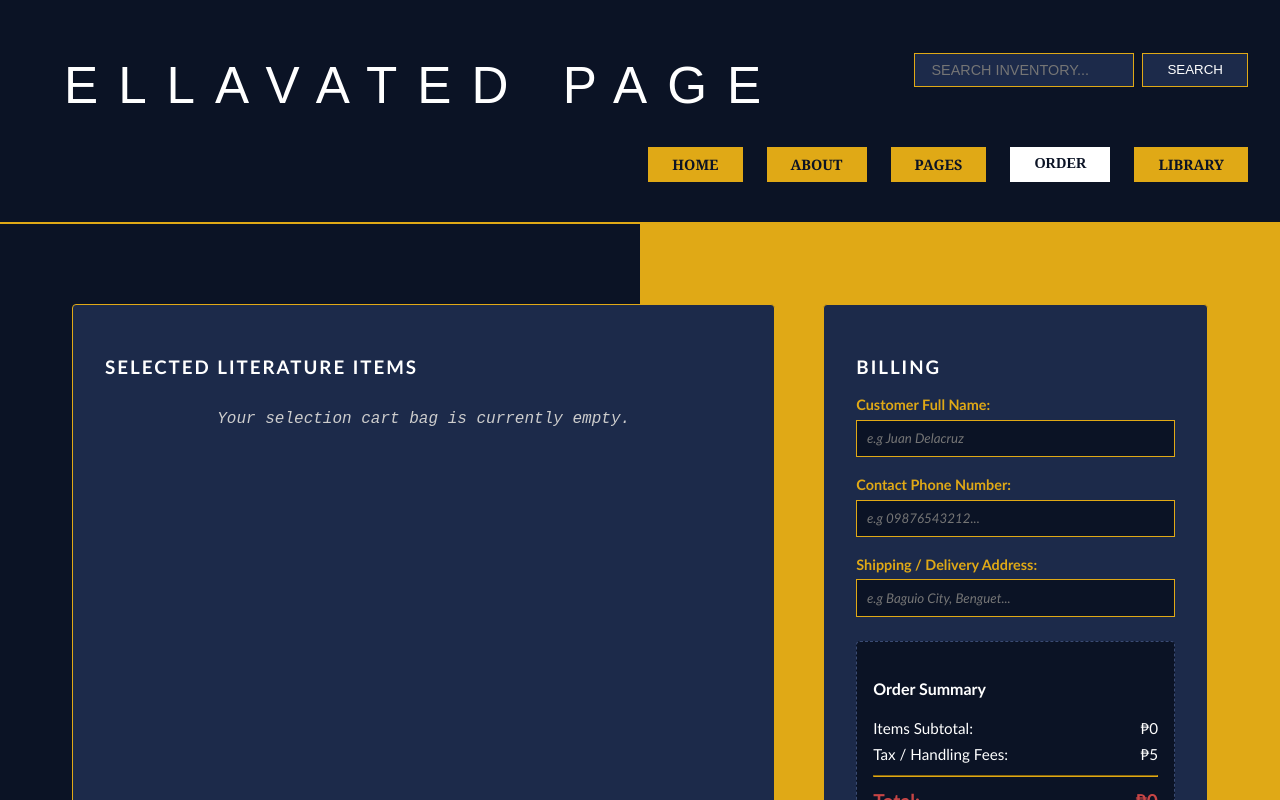
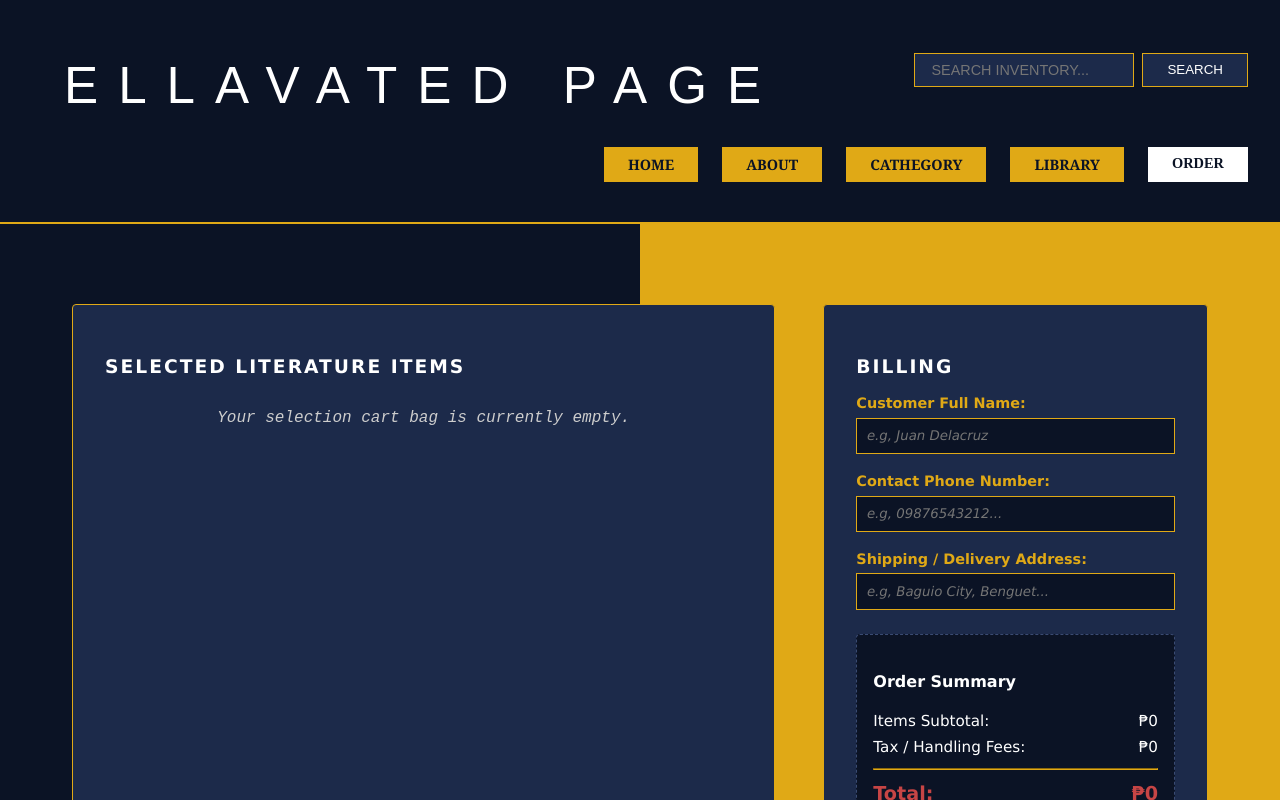
Before and after one commit to eliyosh/BookShop2, an Angular app in the folder bookshop-adb/: page /order in a window 1280 px wide. Shown: the top 800 px of the page. Built offline with nearby package versions, Linux system fonts and the light colour scheme.

Commit message:
feat: added data to css and html of the project

```diff
--- a/bookshop-adb/src/app/category/category.css
+++ b/bookshop-adb/src/app/category/category.css
@@ -1,8 +1,11 @@
 .catalog-main-header {
-    letter-spacing: 2px;
+    letter-spacing: 3px;
     text-align: center;
     margin-bottom: 2rem;
-    font-size: 1.8rem;
+    font-size: 2rem;
+    font-family: 'Lucida Grande', 'Lucida Sans', Arial, sans-serif;    ;
+    font-weight: bold;
+
 }
 .section-divider {
   border-bottom: 3px solid var(--text-white);
--- a/bookshop-adb/src/app/library/library.css
+++ b/bookshop-adb/src/app/library/library.css
@@ -2,8 +2,9 @@
     max-width: 1200px;
     margin: 2rem auto;
     padding: 0 1.5rem;
-    font-family: sans-serif;
-  }
+    font-family:  'Lucida Grande', 'Lucida Sans', Arial, sans-serif;
+    letter-spacing: 0.5px;
+}
 
   .search-box-panel {
     background: linear-gradient(135deg, #1e1e24 0%, #2a2a35 100%);
@@ -12,13 +13,14 @@
     border-radius: 12px;
     box-shadow: 0 8px 24px rgba(0,0,0,0.15);
     margin-bottom: 3rem;
-    border-left: 5px solid #d4af37; /* Royal gold highlight trim match */
+    border-left: 5px solid #d4af37;
   }
 
   .search-box-panel h2 {
     margin-top: 0;
     font-size: 1.8rem;
-    letter-spacing: 0.5px;
+    letter-spacing: 2px;
+
   }
 
   .search-box-panel p {
@@ -40,6 +42,7 @@
     background: #121216;
     color: #fff;
     font-size: 1rem;
+    font-style: italic;
   }
 
   .search-row input:focus {
@@ -53,11 +56,12 @@
     color: #121216;
     border: none;
     padding: 0 1.5rem;
-    font-weight: bold;
+    font-weight: bolder;
     border-radius: 6px;
     cursor: pointer;
-    transition: background 0.2s ease;
-  }
+    transition: 0.2s ease;
+    font-family:'Gill Sans', 'Gill Sans MT', Calibri, 'Trebuchet MS', sans-serif;
+}
 
   .access-btn:hover {
     background: #f1c40f;
@@ -108,7 +112,7 @@
     margin-top: 1.5rem;
     font-weight: bold;
     cursor: pointer;
-    transition: background 0.2s;
+    transition: 0.2s;
   }
 
   .read-btn:hover {
--- a/bookshop-adb/src/app/library/library.html
+++ b/bookshop-adb/src/app/library/library.html
@@ -4,7 +4,7 @@
       <p>Enter your contact phone number to retrieve your active E-Book purchases:</p>
 
       <div class="search-row">
-        <input type="text" placeholder="e.g., 09212437824" (input)="updatePhone($event)">
+        <input type="text" placeholder="e.g, 09212437824" (input)="updatePhone($event)">
         <button class="access-btn" (click)="fetchMyLibrary()">ACCESS MY SHELF</button>
       </div>
     </div>
--- a/bookshop-adb/src/app/navbar/navbar.html
+++ b/bookshop-adb/src/app/navbar/navbar.html
@@ -10,8 +10,9 @@
     <nav class="nav-bar-links">
       <a routerLink="/home" routerLinkActive="active">HOME</a>
       <a (click)="scrollToFooter()" class="scroll-link">ABOUT</a>
-      <a routerLink="/pages" routerLinkActive="active">PAGES</a>
+      <a routerLink="/pages" routerLinkActive="active">CATHEGORY</a>
+      <a routerLink="/library" routerLinkActive="active">LIBRARY</a>
       <a routerLink="/order" routerLinkActive="active">ORDER</a>
-      <a routerLink="/library" routerLinkActive="active">LIBRARY</a>
+
       </nav>
   </header>
--- a/bookshop-adb/src/app/new-books/new-books.css
+++ b/bookshop-adb/src/app/new-books/new-books.css
@@ -6,7 +6,7 @@
     flex-wrap: wrap; }
 
 .items-column {
-    font-family:'Trebuchet MS', 'Lucida Sans Unicode', 'Lucida Grande', 'Lucida Sans', Arial, sans-serif;
+    font-family: 'Lucida Grande', 'Lucida Sans', Arial, sans-serif;
     flex: 2;
     background: var(--bg-accent-blue);
     padding: 2rem;
@@ -15,7 +15,7 @@
     border: 1px solid var(--primary-gold); }
 
 .form-column {
-    font-family:'Trebuchet MS', 'Lucida Sans Unicode', 'Lucida Grande', 'Lucida Sans', Arial, sans-serif;
+    font-family: 'Lucida Grande', 'Lucida Sans', Arial, sans-serif;
     flex: 1;
     background: var(--bg-accent-blue);
     padding: 2rem;
--- a/bookshop-adb/src/app/new-books/new-books.html
+++ b/bookshop-adb/src/app/new-books/new-books.html
@@ -33,21 +33,21 @@
 
       <div class="input-group">
         <label>Customer Full Name:</label>
-        <input type="text" style="font-style:italic;" placeholder="e.g Juan Delacruz"  (input)="updateField('name', $event)">
+        <input type="text" style="font-style:italic;" placeholder="e.g, Juan Delacruz"  (input)="updateField('name', $event)">
       </div>
       <div class="input-group">
         <label>Contact Phone Number:</label>
-        <input type="text" style="font-style:italic;" placeholder="e.g 09876543212..." (input)="updateField('phone', $event)">
+        <input type="text" style="font-style:italic;" placeholder="e.g, 09876543212..." (input)="updateField('phone', $event)">
       </div>
       <div class="input-group">
         <label>Shipping / Delivery Address:</label>
-        <input type="text" style="font-style:italic;" placeholder="e.g Baguio City, Benguet..." (input)="updateField('address', $event)">
+        <input type="text" style="font-style:italic;" placeholder="e.g, Baguio City, Benguet..." (input)="updateField('address', $event)">
       </div>
 
       <div class="billing-summary">
         <h4>Order Summary</h4>
         <div class="bill-line"><span>Items Subtotal:</span> <span>₱{{ cartService.totalPrice() }}</span></div>
-        <div class="bill-line"><span>Tax / Handling Fees:</span> <span>₱5</span></div>
+        <div class="bill-line"><span>Tax / Handling Fees:</span> <span>₱0</span></div>
         <hr style="border-color: var(--primary-gold); margin: 0.75rem 0;">
         <div class="bill-line total"><span>Total:</span> <span>₱{{ cartService.totalPrice() }}</span></div>
       </div>
```
